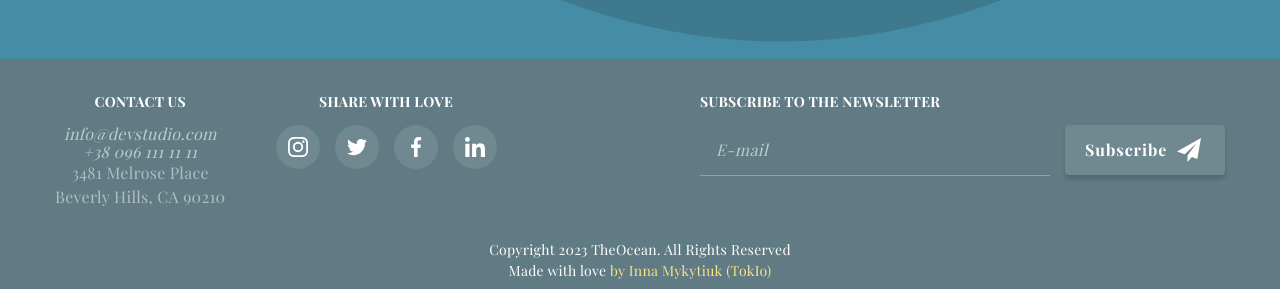
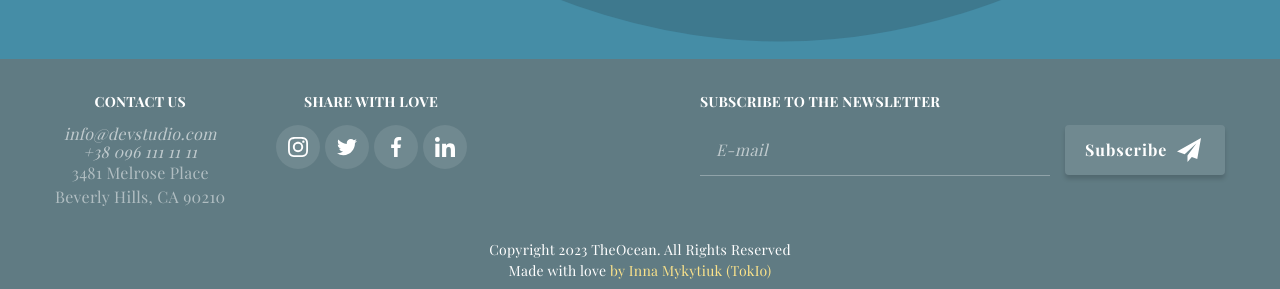
Before and after one commit to Inna-Mykytiuk/Ocean, a website built with Parcel: page src/index.html in a window 1280 px wide. Shown: the part 5160-5449 px from the top of the page. Built offline with nearby package versions, Linux system fonts and the light colour scheme; a web font is replaced by a local one.

Commit message:
delete margin

```diff
--- a/src/sass/_social.scss
+++ b/src/sass/_social.scss
@@ -37,7 +37,7 @@
 }
 
 .social__item {
-  margin-right: 10px;
+  // margin-right: 10px;
 
   &:last-child {
     margin-right: 0px;
```
